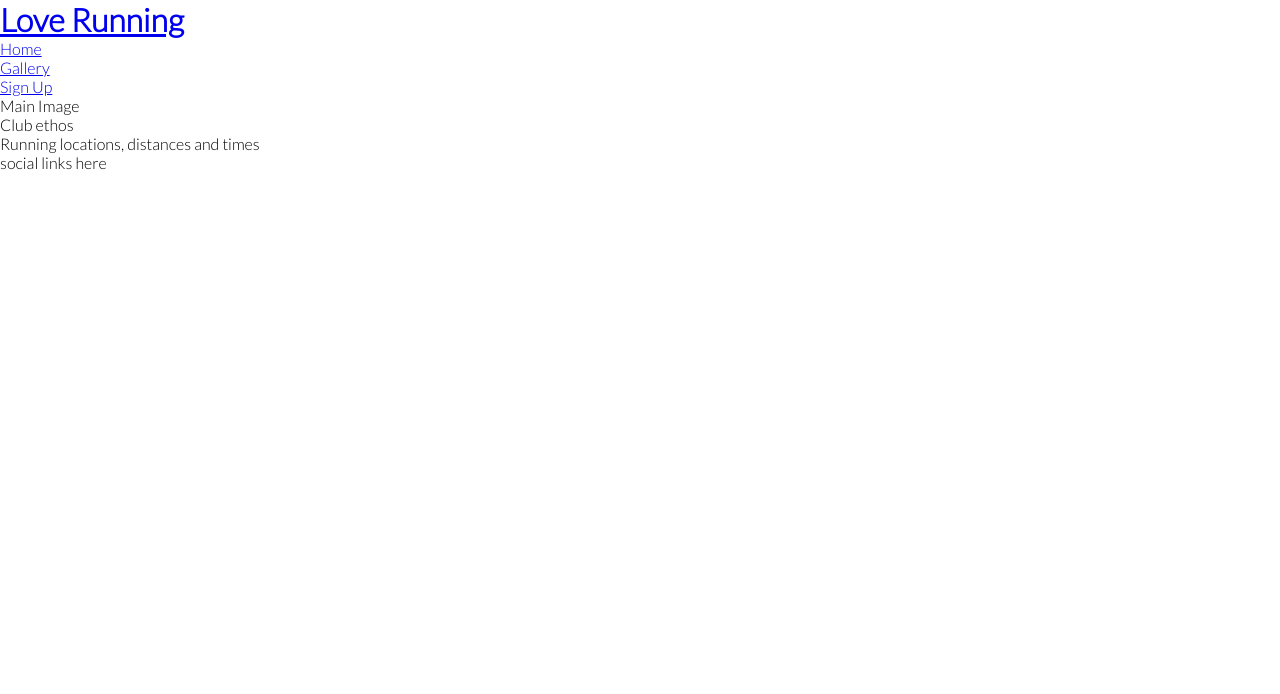
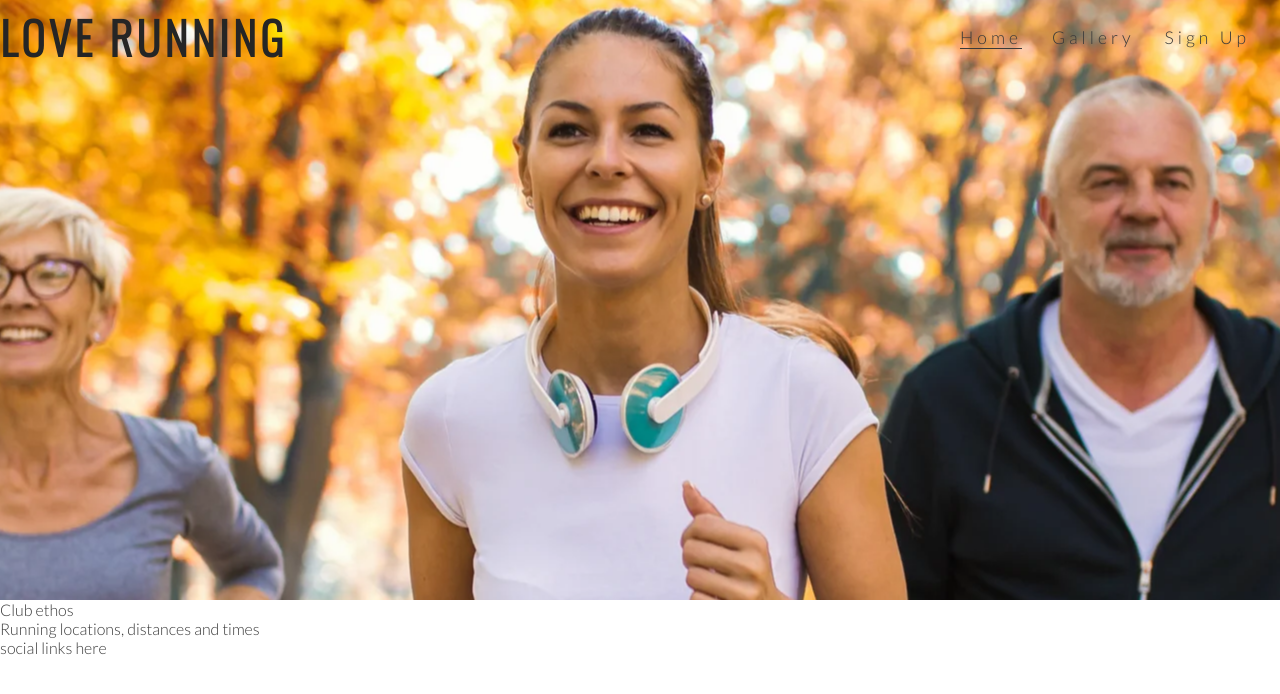
Before and after one commit to ShalOCal/love-running, a plain HTML site: page index.html in a window 1280 px wide. Drawn offline with nearby package versions, Linux system fonts and the light colour scheme.

Commit message:
style navigational links

```diff
--- a/assets/css/style.css
+++ b/assets/css/style.css
@@ -6,8 +6,58 @@
     border: none;
 }
 
-
 body{
     font-family: lato, sans-serif;
     font-weight: 300;
+    color:#3a3a3a;
 }
+
+  /* Headings a logo*/
+
+h1, h2 {
+    font-family: oswald, sans-serif;
+    text-transform: uppercase;
+    letter-spacing: 4px;
+    color: #252525;
+}
+
+#logo{
+    float: left;
+    font-size: 280%;
+
+}
+
+       /*navigation links*/
+#menu{
+    font-size: 110%;
+    letter-spacing: 4px;
+}
+
+#menu, #logo {
+    line-height: 75px;
+}
+
+#menu li {
+    float:right;
+    list-style-type: none;
+    margin-right: 30px;
+}
+
+#menu a {
+    text-decoration: none;
+    color: inherit;
+}
+
+#menu a:hover{
+    border-bottom: 1px solid #3a3a3a;
+}
+
+.active {
+    border-bottom: 1px solid #3a3a3a;
+}
+
+#hero-image{
+    height:600px;
+    width:100%;
+    background: url(../images/hero-image.webp) no-repeat center center;
+}
--- a/index.html
+++ b/index.html
@@ -15,24 +15,26 @@
 <body>
     <header>
         <a href="index.html">
-            <h1>Love Running</h1>
+            <h1 id="logo">Love Running</h1>
         </a>
         <nav>
-            <ul>
+            <ul id="menu">
                 <li>
-                    <a href="index.html">Home</a>
+                    <a href="#">Sign Up</a>
                 </li>
                 <li>
                     <a href="#">Gallery</a>
                 </li>
                 <li>
-                    <a href="#">Sign Up</a>
+                    <a href="index.html" class="active">Home</a>
                 </li>
             </ul>
         </nav>
     </header>
     <section>
-        Main Image
+        <div id="hero-image">
+
+        </div>
     </section>
     <section>
         Club ethos
```
Also changed, not shown: assets/images/hero-image.webp (added), 1 other file.
